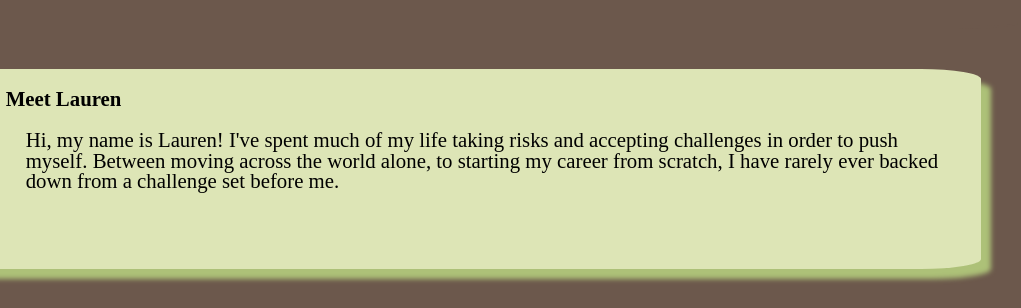
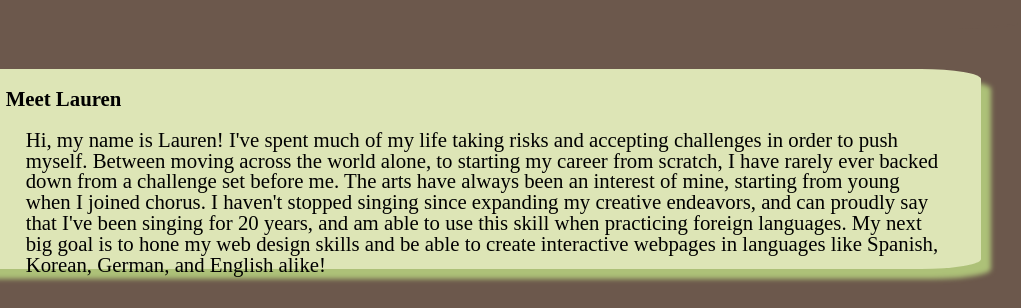
Before and after one commit to laurenagra/Portfolio-Base, a plain HTML site: page index.html in a window 1280 px wide. Shown: the part 165-473 px from the top of the page, 259-1280 px from the left. Drawn offline with Linux system fonts and the light colour scheme.

Commit message:
Updating the readme file, last minute html checks

```diff
--- a/index.html
+++ b/index.html
@@ -4,6 +4,7 @@
 <head>
     <title>Lauren Agra's Portfolio</title>
     <link rel="stylesheet" type="text/css" href="./assets/css/reset.css">
+    <!--Insert stylesheet for social media icons-->
     <link
       rel="stylesheet"
       href="https://use.fontawesome.com/releases/v5.13.0/css/all.css"
@@ -12,6 +13,7 @@
     />
     <link rel="stylesheet" type="text/css" href="./assets/css/style.css" />
 </head>
+
 
 <body>
     <header id="outline">
@@ -28,16 +30,19 @@
           </ul>
     </nav>
 
+
     <main>
+
         <section id="about-me">
             <img src="https://scontent.fatl1-2.fna.fbcdn.net/v/t39.30808-6/248411108_10220231928044717_8804691953640525203_n.jpg?_nc_cat=104&ccb=1-5&_nc_sid=174925&_nc_ohc=dvtfuaNqyjwAX_bNhAe&_nc_ht=scontent.fatl1-2.fna&oh=00_AT9vae31YoYxy_f1Jwh_vL0d333zbwTpLASv9vKtUQbOXw&oe=61DAC1CD" alt="A picture of Lauren" class="image">
             <div>
                 <h2>Meet Lauren</h2>
                 <p>
-                Hi, my name is Lauren! I've spent much of my life taking risks and accepting challenges in order to push myself. Between moving across the world alone, to starting my career from scratch, I have rarely ever backed down from a challenge set before me.
+                Hi, my name is Lauren! I've spent much of my life taking risks and accepting challenges in order to push myself. Between moving across the world alone, to starting my career from scratch, I have rarely ever backed down from a challenge set before me. The arts have always been an interest of mine, starting from young when I joined chorus. I haven't stopped singing since expanding my creative endeavors, and can proudly say that I've been singing for 20 years, and am able to use this skill when practicing foreign languages. My next big goal is to hone my web design skills and be able to create interactive webpages in languages like Spanish, Korean, German, and English alike!
                 </p>
             </div>
         </section>
+
 
         <section id="trad-highway">
             <img src="./assets/images/trad-highway.png" alt="Image of Tradition Highway Magazine Cover" class="image">
@@ -56,6 +61,7 @@
             </div>
         </section>
 
+
         <section id="portfolio">
             <img src="./assets/images/portfolio-placeholder.png" alt="Placeholder image" class="image">
             <div>
@@ -65,6 +71,7 @@
                 </p>
             </div>
         </section>
+
 
         <section id="contact">
             <div class="icons">
@@ -83,6 +90,9 @@
                   </ul>
             </div>
         </section>
+    </main>
+
+<!--First footer! Warm background and mission statement-->
     <footer id="footer">
         <h2 class="mission">My Mission</h2>
         <p class="mission">
@@ -94,21 +104,6 @@
         </p>
     </footer>
 
-
-
-
-
-    </main>
-
-
-
-
 </body>
 
-
-
-
-
-
-
 </html>
```
Also changed, not shown: assets/images/portfolio-image.png (added), 1 other file. Lines whose indentation alone changed are shown as unchanged.
